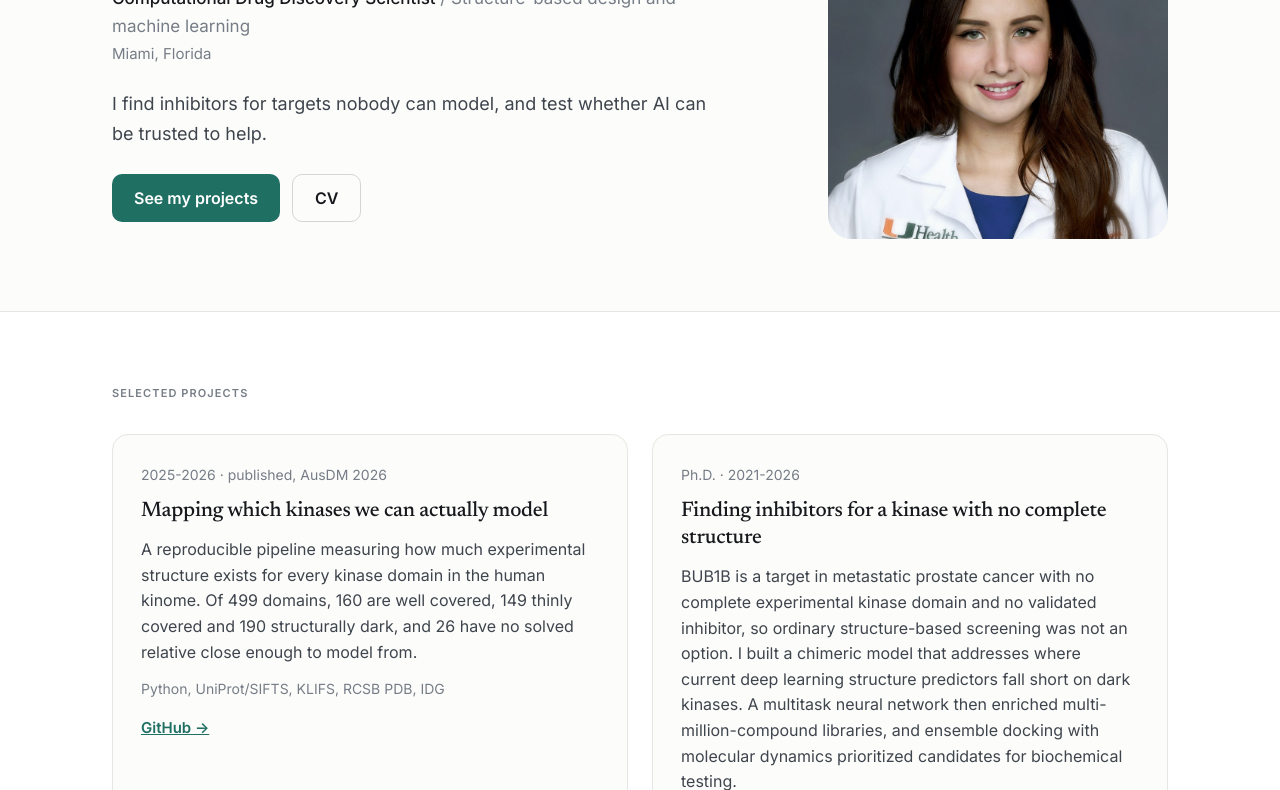
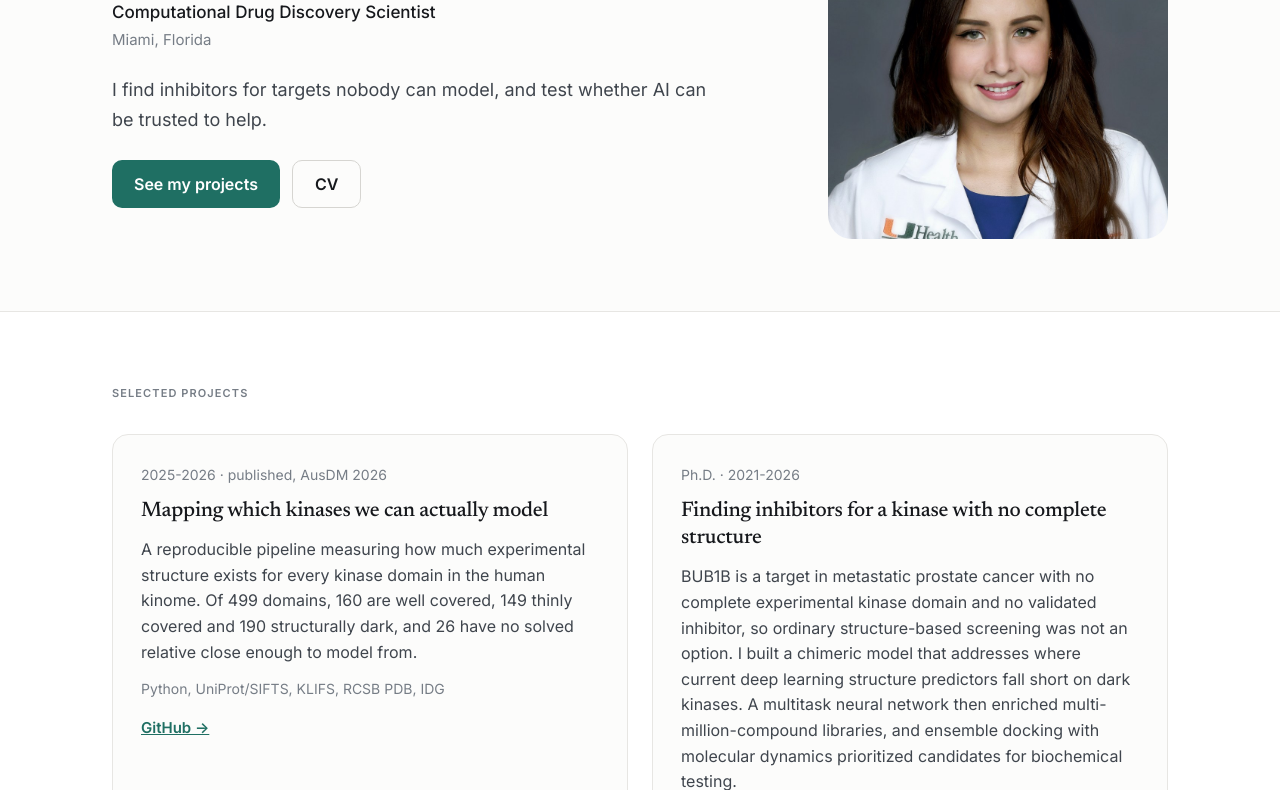
Before and after one commit to JoanGlennyPescov/JoanGlennyPescov.github.io, a plain HTML site: page index.html in a window 1280 px wide. Shown: the part 240-1030 px from the top of the page. Drawn offline with Linux system fonts and the light colour scheme.

Commit message:
Simplify role line

```diff
--- a/index.html
+++ b/index.html
@@ -129,7 +129,7 @@
 <section id="top" class="wrap hero">
   <div class="hero-text">
     <h1>Joan Glenny-Pescov</h1>
-    <p class="role">Computational Drug Discovery Scientist <span>/ Structure-based design and machine learning</span></p>
+    <p class="role">Computational Drug Discovery Scientist</p>
     <p class="place">Miami, Florida</p>
     <p>I find inhibitors for targets nobody can model, and test whether AI can be
        trusted to help.</p>
```
